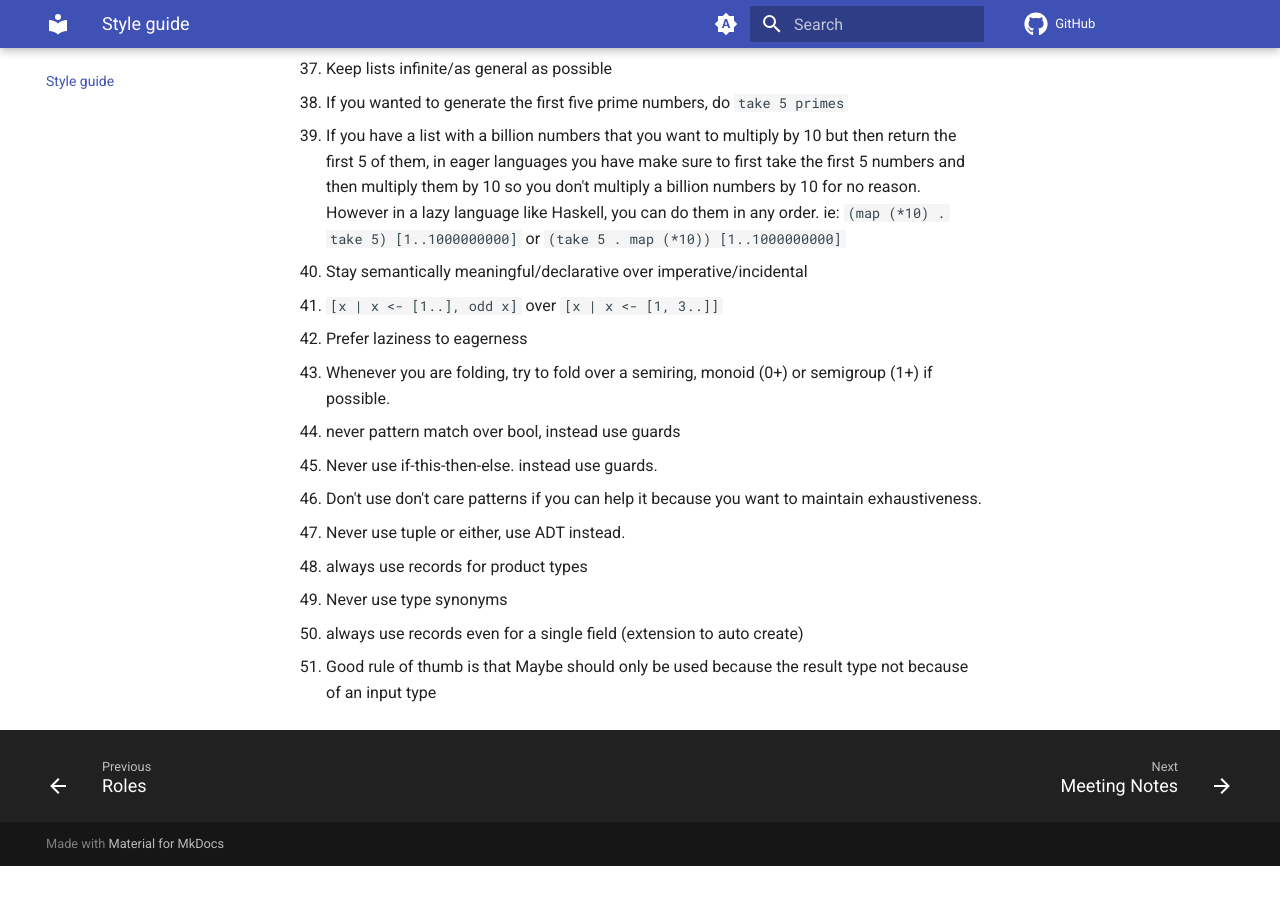
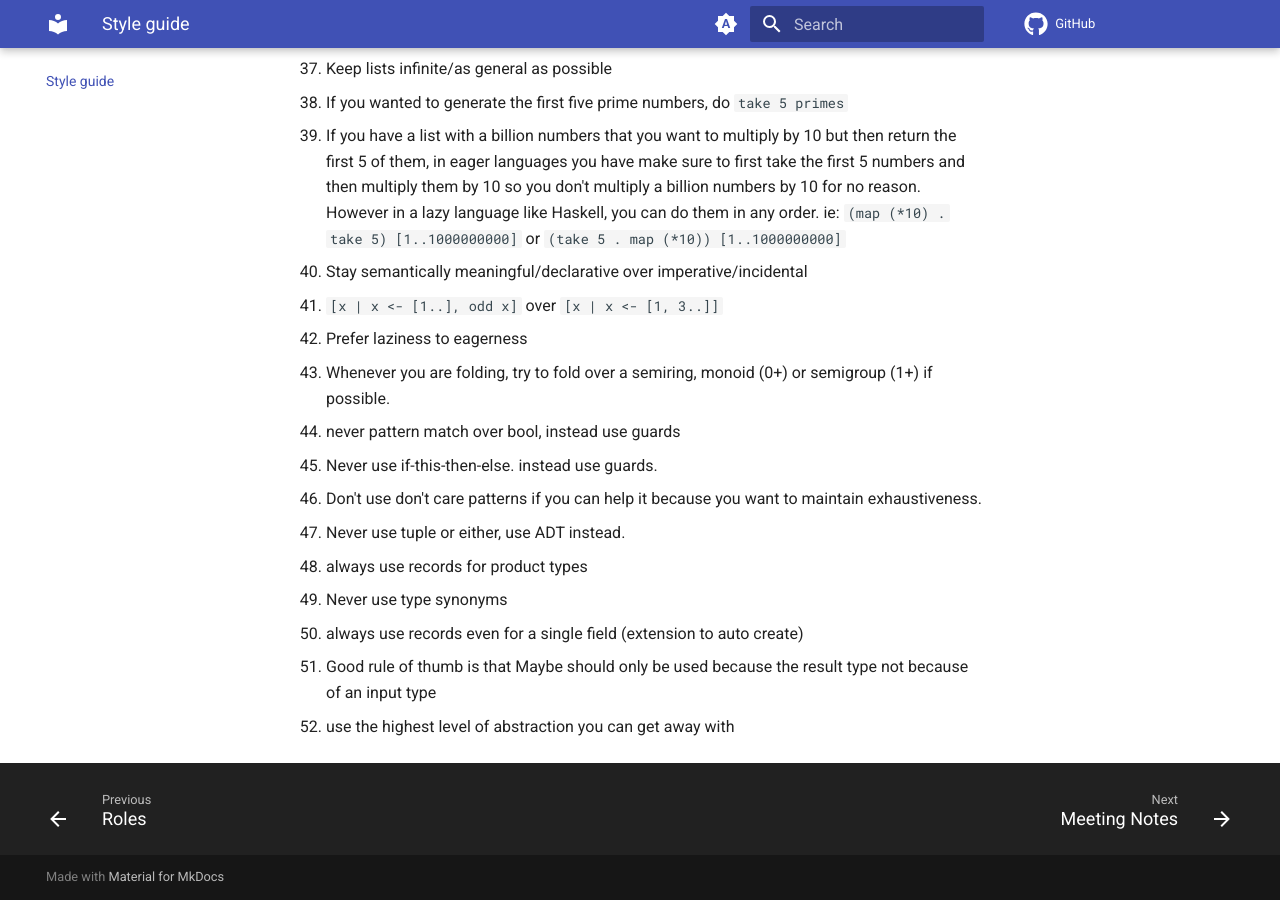
Before and after one commit to solvex-software/solvex-internal-documentation, an MkDocs documentation site: the page built from docs/style-guide.md, in a window 1280 px wide and 900 px high, scrolled down 1704 px. Built offline with MkDocs 1.6.1 and Material for MkDocs 9.7.7, drawn with Linux system fonts in a browser that asks for light colours; comment, search, counter and statistics services are not loaded; before the commit the page ends 2570 px from its top, so only the background shows below that.

Commit message:
Update style-guide.md

```diff
--- a/docs/style-guide.md
+++ b/docs/style-guide.md
@@ -52,3 +52,4 @@
 1. Never use type synonyms
 1. always use records even for a single field (extension to auto create)
 1. Good rule of thumb is that Maybe should only be used because the result type not because of an input type
+1. use the highest level of abstraction you can get away with
```
